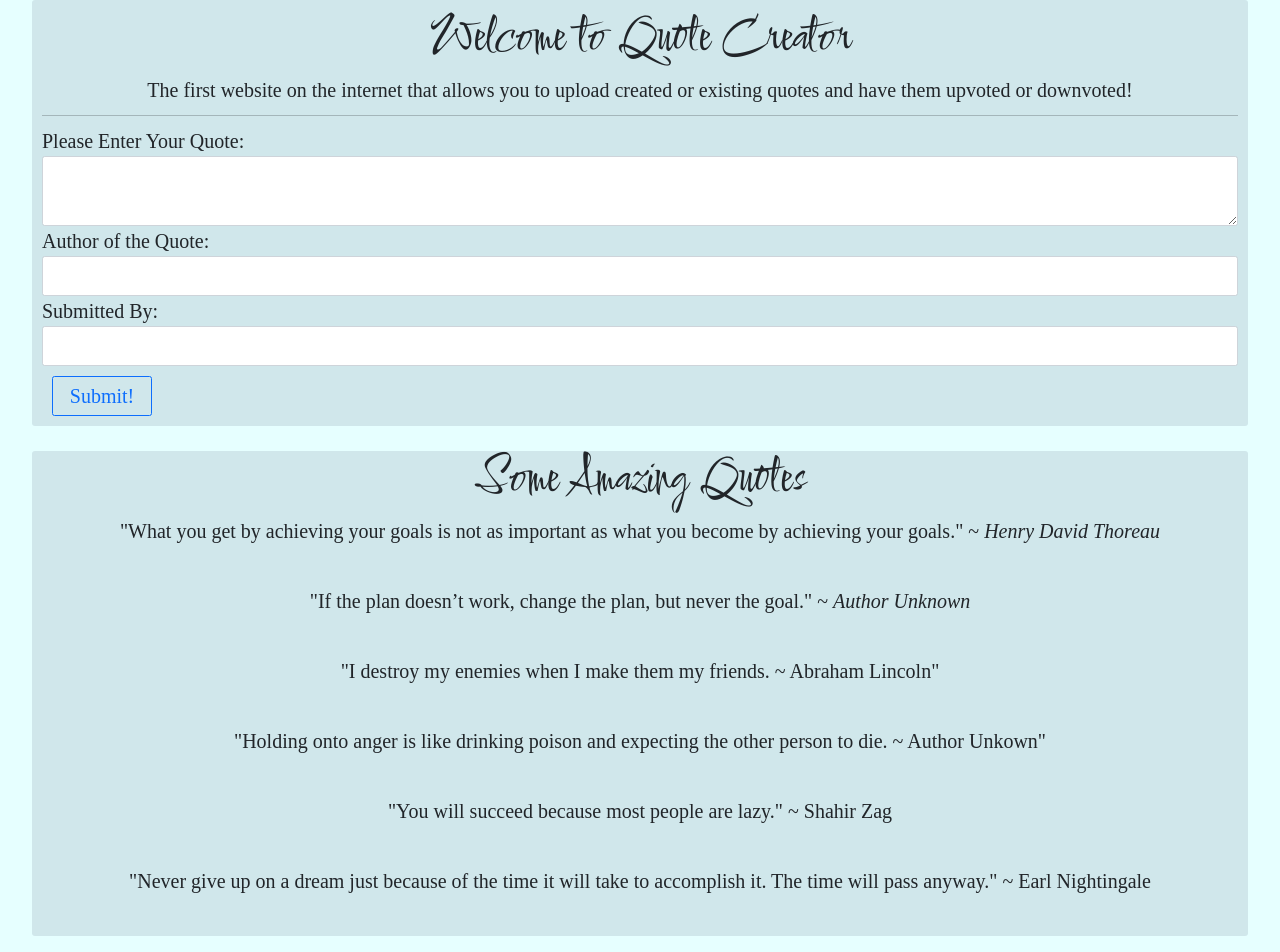
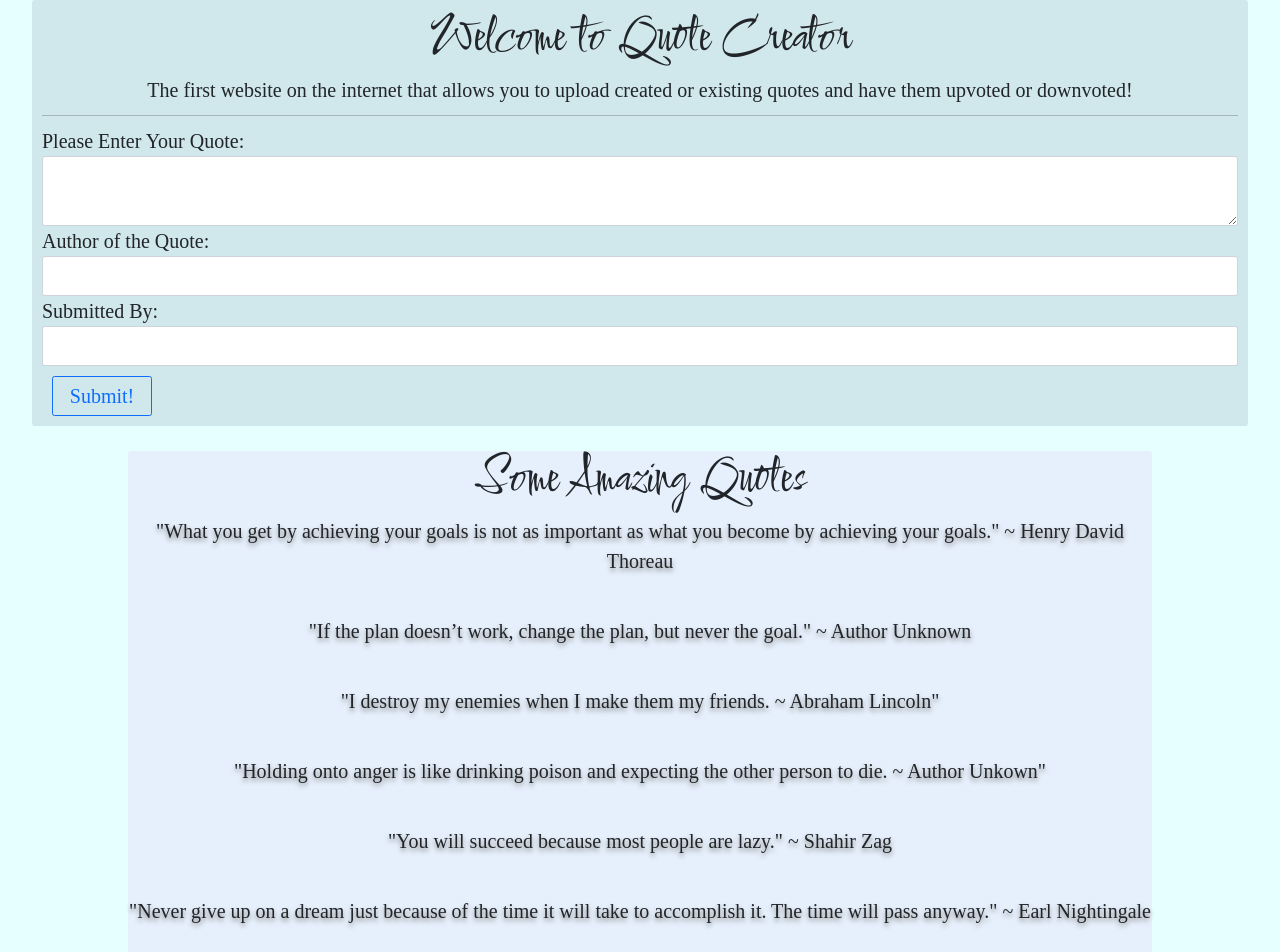
Before and after one commit to TimKirathe/quote-creator-angular, an Angular app: page / in a window 1280 px wide. Shown: the top 952 px of the page. Built offline with nearby package versions, Linux system fonts and the light colour scheme; a web font is replaced by a local one.

Commit message:
Polished up the styling of the quotes

```diff
--- a/src/app/quote-form/quote-form.component.html
+++ b/src/app/quote-form/quote-form.component.html
@@ -37,9 +37,9 @@
 <div class="contain2">
   <div class="existingQuotes">
     <h1>Some Amazing Quotes</h1>
-    <p>"What you get by achieving your goals is not as important as what you become by achieving your goals." ~ <em>Henry David Thoreau</em></p>
+    <p>"What you get by achieving your goals is not as important as what you become by achieving your goals." ~ Henry David Thoreau</p>
     <br>
-    <p>"If the plan doesn’t work, change the plan, but never the goal." ~ <em>Author Unknown</em></p>
+    <p>"If the plan doesn’t work, change the plan, but never the goal." ~ Author Unknown</p>
     <br>
     <p>"I destroy my enemies when I make them my friends. ~ Abraham Lincoln"</p>
     <br>
--- a/src/styles.css
+++ b/src/styles.css
@@ -70,19 +70,22 @@ div.part2 h1 {
 }
 
 div.contain2 {
-  width: 95%;
+  width: 80%;
   margin: auto;
   font-size: 2rem;
   text-align: center;
   margin-top: 1rem;
   border: 0 solid black;
   border-radius: 0.3rem;
-  background-color: var(--background2)
+  background-color: rgba(230,230,250, 0.6);
 }
 div.existingQuotes h1 {
   text-align: center;
   font-size: 5rem;
   font-family: 'Comforter', cursive;
+}
+div.existingQuotes p {
+  text-shadow: 0rem 0.3rem 0.5rem grey;
 }
 
 .quotesDisplay {
```
